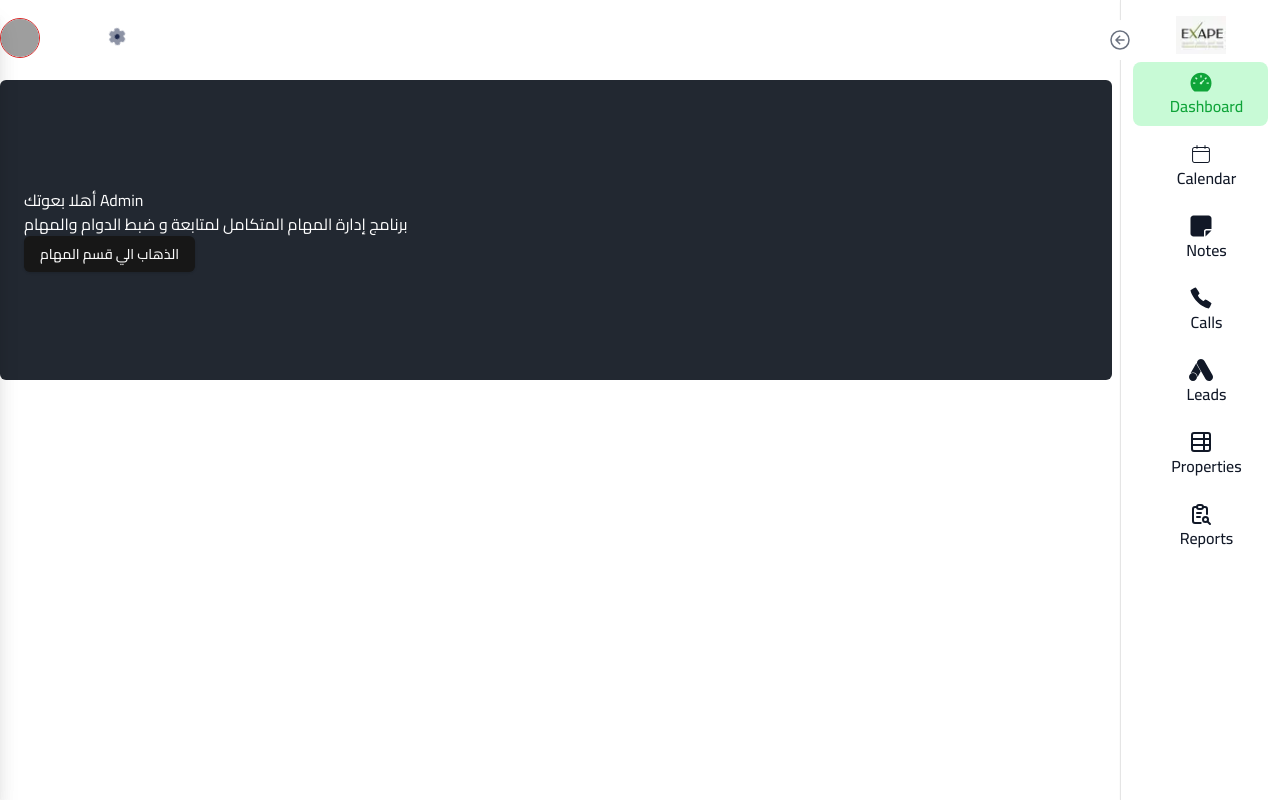
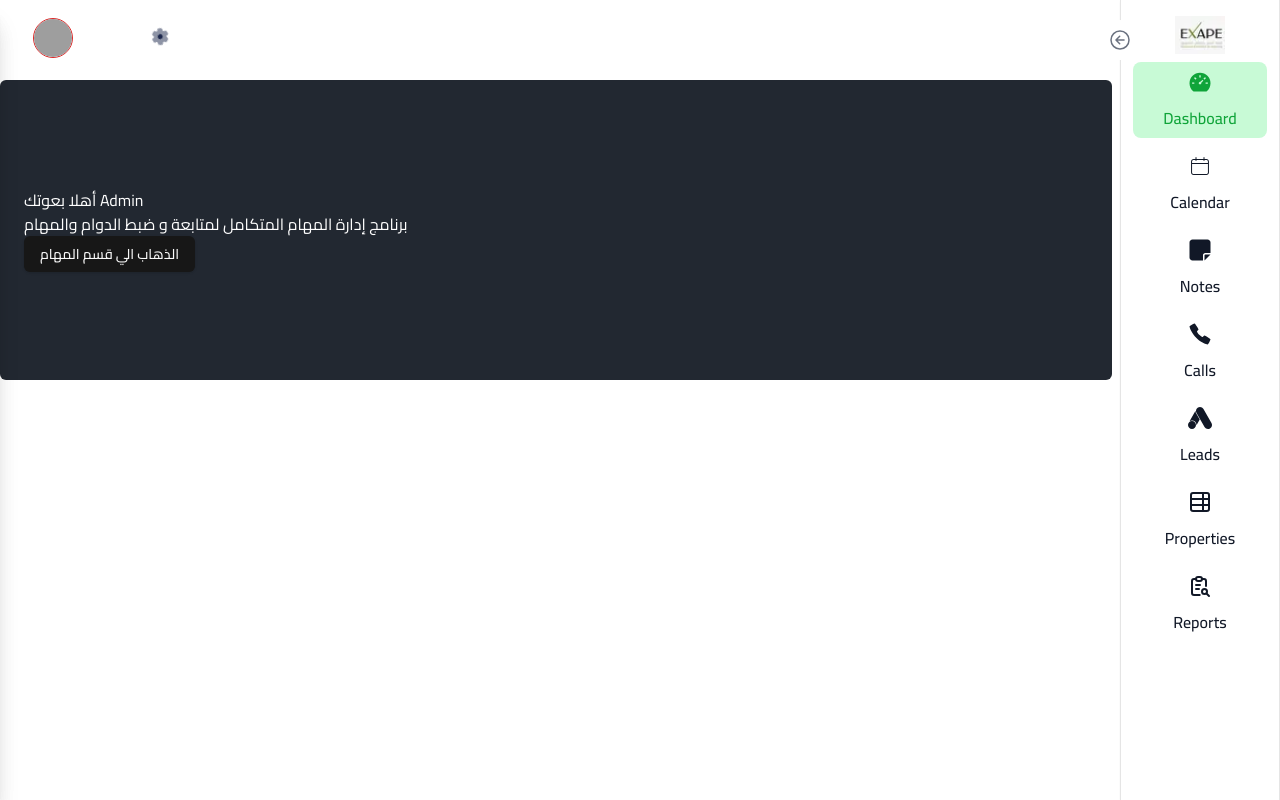
Before and after one commit to ahmedgfathy/globalcrm, a Next.js app: page /dashboard in a window 1280 px wide. Built offline with nearby package versions, Linux system fonts and the light colour scheme; grey boxes are pictures that could not be loaded.

Commit message:
update-v3

```diff
--- a/src/app/components/nav-bar/NavBar.jsx
+++ b/src/app/components/nav-bar/NavBar.jsx
@@ -8,9 +8,9 @@ import { usePathname } from "next/navigation";
 function NavBar() {
   const pathName = usePathname();
   return (
-    <nav className="fixed top-0 left-0 right-0">
+    <nav className="fixed top-0 left-0 right-0" dir="ltr">
       <div className="container mx-auto">
-        <div className="grid grid-cols-12 items-center h-20">
+        <div className="grid grid-cols-12 items-center h-20 justify-items-center">
           {pathName.split("/").includes("dashboard") && (
             <div className="avatar lg:col-span-1 max-sm:col-span-2">
               <Menu />
--- a/src/app/components/side-bar/SideBar.jsx
+++ b/src/app/components/side-bar/SideBar.jsx
@@ -36,7 +36,7 @@ function SideBar() {
         } h-screen bg-white dark:bg-gray-800`}
         aria-label="Sidebar"
       >
-        <div className="h-full px-3 py-4 overflow-y-auto bg-white dark:bg-gray-800 border-s shadow-sm">
+        <div className="h-full px-3 py-4 overflow-y-auto bg-white dark:bg-gray-800 border-x shadow-sm">
           <ul className="space-y-2 font-medium">
             <li className="logo">
               <Image
@@ -54,17 +54,17 @@ function SideBar() {
                   <Link
                     type="button"
                     href={`/dashboard/${item.link}`}
-                    className={`flex items-center w-full ${
+                    className={`flex items-center w-full gap-3 ${
                       isOpen
                         ? "flex-row text-xl font-semibold"
-                        : "flex-col text-base font-medium"
+                        : "flex-col justify-center items-center text-base font-medium"
                     } ${
                       isActive(item.link) &&
-                      "bg-tea_green text-tea_green-200 hover:text-tea_green-100 hover:bg-tea_green-600 dark:text-tea_green-100"
-                    }  p-2 text-gray-900 transition duration-75 rounded-lg group hover:bg-gray-100 dark:text-white dark:hover:bg-tea_green-700`}
+                      "bg-tea_green text-tea_green-200 hover:text-tea_green-100  hover:bg-tea_green-600 dark:bg-light_green dark:text-tea_green-100"
+                    }  p-2 text-gray-900 transition duration-75 rounded-lg group dark:hover:text-tea_green-100 hover:bg-gray-100 dark:text-white dark:hover:bg-tea_green-700`}
                   >
                     <span>{item.icon()}</span>
-                    <span className="flex-1 ms-3 text-left rtl:text-right whitespace-nowrap">
+                    <span className="flex-1 text-left rtl:text-right whitespace-nowrap">
                       {t(item.title)}
                     </span>
                   </Link>
--- a/src/app/dashboard/layout.jsx
+++ b/src/app/dashboard/layout.jsx
@@ -4,13 +4,15 @@ import { useTranslation } from "../context/TranslationContext";
 export default function RootLayout({ children }) {
   const { locale } = useTranslation();
   return (
-    <main className="flex gap-2 w-full flex-row-reverse">
+    <main
+      className={`flex gap-2 w-full  ${
+        locale === "en" ? "flex-row-reverse" : "flex-row"
+      }`}
+    >
       <div className="nav">
         <SideBar />
       </div>
-      <div className="dashboard w-full" dir={locale === "en" ? "ltr" : "rtl"}>
-        {children}
-      </div>
+      <div className="dashboard w-full pt-20">{children}</div>
     </main>
   );
 }
--- a/src/app/dashboard/page.jsx
+++ b/src/app/dashboard/page.jsx
@@ -3,7 +3,7 @@ import React from "react";
 
 function Page() {
   return (
-    <div className="dashboard pt-20">
+    <div className="dashboard">
       <div className="container mx-auto">
         <div className="card w-full bg-dark flex justify-between items-center min-h-[300px] rounded-md text-white">
           <div className="px-6 min-h-full">
```
